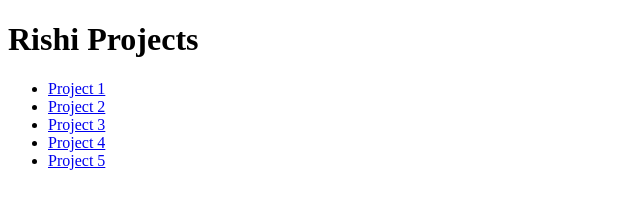
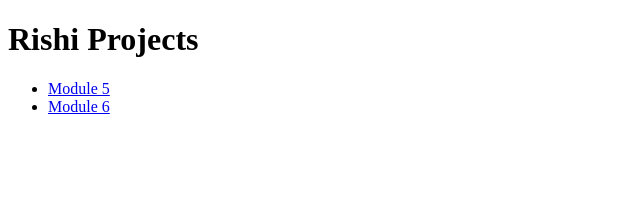
Before and after one commit to rishicode2025/basicwebdesign2025, a plain HTML site: page index.html in a window 1280 px wide. Shown: the whole page, without its empty margins (0-640 px from the left). Drawn offline with Linux system fonts and the light colour scheme.

Commit message:
Update index.html

```diff
--- a/index.html
+++ b/index.html
@@ -7,11 +7,10 @@
 <body>
     <h1>Rishi Projects</h1>
     <ul>
-        <li><a href="project1/index.html">Project 1</a></li>
-        <li><a href="project2/index.html">Project 2</a></li>
-        <li><a href="project3/index.html">Project 3</a></li>
-        <li><a href="project4/index.html">Project 4</a></li>
-        <li><a href="project5/index.html">Project 5</a></li>
+        <li><a href="module5/index.html">Module 5</a></li>
+
+        <li><a href="module6/index.html">Module 6</a></li>
+
     </ul>
 </body>
 </html>
```
